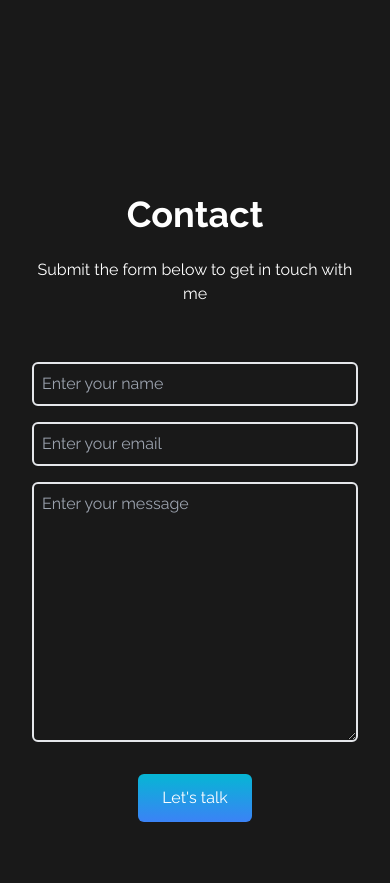
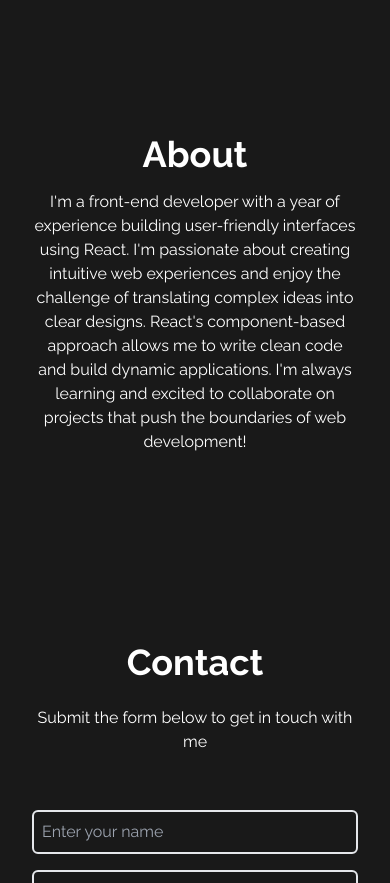
Before and after one commit to harisshafiq934/portfolio, a React (Vite) app: page / in a window 390 px wide. Shown: the part 6015-6898 px from the top of the page. Built offline with nearby package versions, Linux system fonts and the light colour scheme.

Commit message:
contact us

```diff
--- a/src/App.jsx
+++ b/src/App.jsx
@@ -5,6 +5,7 @@ import Skills from './Components/Skills'
 import Projects from './Components/Projects'
 import Experience from './Components/Experience'
 import Contact from './Components/Contact'
+import AboutUs from './Components/AboutUs'
 
 
 function App() {
@@ -15,9 +16,12 @@ function App() {
    <Navbar/>
    <Home/>
    <Skills/>
+
    <Projects/>
    <Experience/>
+   <AboutUs/>
    <Contact/>
+
     </>
   )
 }
--- /dev/null
+++ b/src/Components/AboutUs.jsx
@@ -0,0 +1,23 @@
+import React from 'react';
+
+function AboutUs() {
+  return (
+    <div name="about" className="container mt-16">
+
+      <div className="flex flex-col p-4 justify-center max-w-screen-lg mx-auto h-full">
+        <div className="text-center flex flex-col p-4 justify-center max-w-screen-lg mx-auto h-full text-white">
+          <h2 className="text-4xl font-bold">
+            About
+          </h2>
+          <div className="flex flex-col items-center md:items-start w-full md:w-2/3 mx-auto mt-4 ">
+            <p className="text-center md:text-left">
+              I'm a front-end developer with a year of experience building user-friendly interfaces using React. I'm passionate about creating intuitive web experiences and enjoy the challenge of translating complex ideas into clear designs. React's component-based approach allows me to write clean code and build dynamic applications. I'm always learning and excited to collaborate on projects that push the boundaries of web development!
+            </p>
+          </div>
+        </div>
+      </div>
+    </div>
+  );
+}
+
+export default AboutUs;
--- a/src/Components/Contact.jsx
+++ b/src/Components/Contact.jsx
@@ -24,16 +24,19 @@ const Contact = () => {
               type="text"
               name="name"
               placeholder="Enter your name"
+              required
               className="p-2 bg-transparent border-2 rounded-md text-white focus:outline-none"
             />
             <input
               type="text"
               name="email"
+              required
               placeholder="Enter your email"
               className="my-4 p-2 bg-transparent border-2 rounded-md text-white focus:outline-none"
             />
             <textarea
               name="message"
+              required
               placeholder="Enter your message"
               rows="10"
               className="p-2 bg-transparent border-2 rounded-md text-white focus:outline-none"
--- a/src/Components/Navbar.jsx
+++ b/src/Components/Navbar.jsx
@@ -35,17 +35,18 @@ const NavBar = () => {
       id: 1,
       link: "home",
     },
+
     {
       id: 2,
-      link: "about",
+      link: "portfolio",
     },
     {
       id: 3,
-      link: "portfolio",
+      link: "experience",
     },
     {
       id: 4,
-      link: "experience",
+      link: "about",
     },
     {
       id: 5,
```
